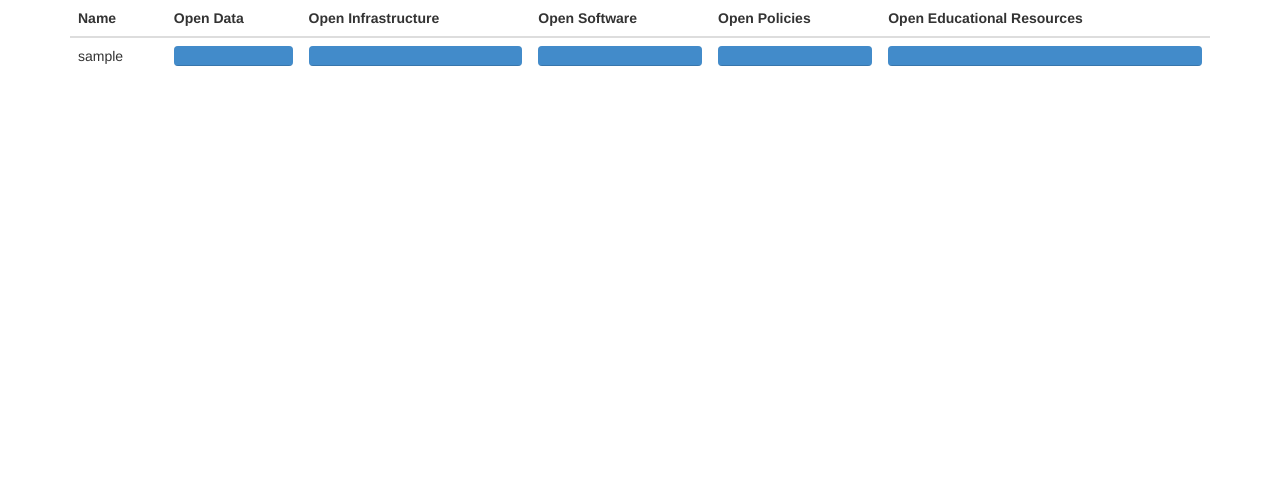
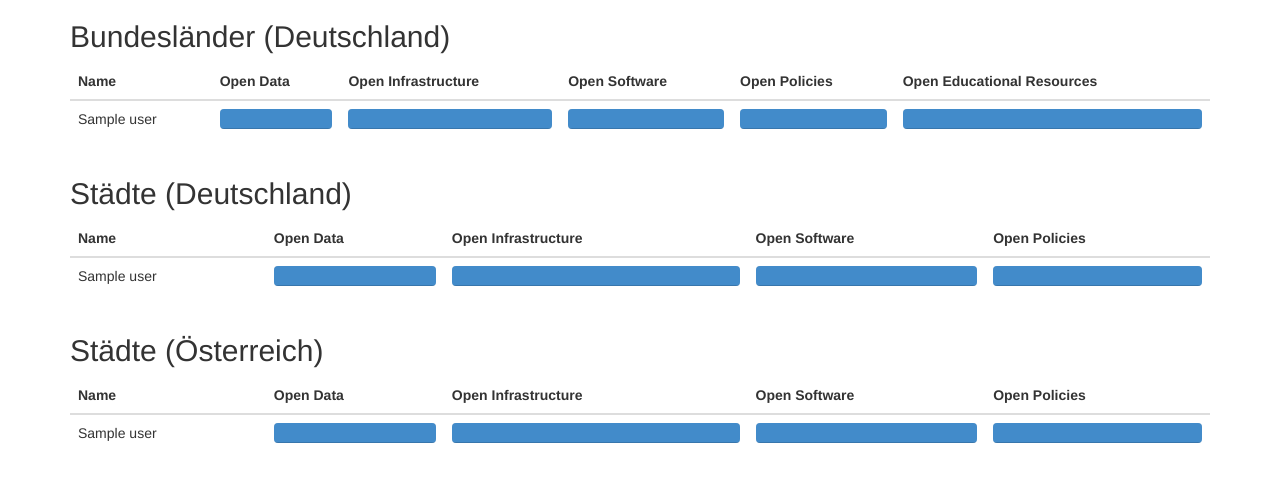
Before and after one commit to wmde/do-index, a Django app: template do-index/templates/status.html in a window 1280 px wide. Shown: the top 482 px of the page. Run offline with Django 3.2, Linux system fonts and the light colour scheme; tables that the repository leaves empty hold one stand-in row (values such as "Sample post"); the template is opened without the code that fills it: values that come from a table or form of the project are taken from there, most other values are stand-ins (such as "Sample title", 1, 10 or a date in 2020); parts of the project's set-up code (start-up, migrations or seed data) failed here and were passed over.

Commit message:
Status now shows areas and cities in .at/.de

```diff
--- a/do-index/cms/urls.py
+++ b/do-index/cms/urls.py
@@ -2,7 +2,7 @@ from __future__ import absolute_import
 
 from django.conf.urls.defaults import patterns, url
 
-from .views import home, login, finalize, preliminary, getPreliminary, overview, overview_public, update_ie
+from .views import home, login, finalize, preliminary, getPreliminary, overview, status, update_ie
 
 urlpatterns = patterns(
     "",
@@ -12,6 +12,6 @@ urlpatterns = patterns(
     url(r'^getPreliminary/$', getPreliminary),
     url(r'^login/$', login),
     url(r'^overview/$', overview),
-    url(r'^status/$', overview_public),
+    url(r'^status/$', status),
     url(r'^update-ie/$', update_ie),
     )
--- a/do-index/templates/status.html
+++ b/do-index/templates/status.html
@@ -8,6 +8,7 @@
   </head>
   <body>
     <div class="container">
+    <h2>Bundesländer (Deutschland)</h2>
     <table class="table table-hover">
         <thead>
           <tr>
@@ -20,7 +21,7 @@
           </tr>
         </thead>
         <tbody>
-	  {% for user in users %}
+	  {% for user in areas %}
           <tr>
             <td>{{user}}</td>
             <td>
@@ -62,6 +63,100 @@
 	{% endfor %}
         </tbody>
       </table>
+    <h2>Städte (Deutschland)</h2>
+    <table class="table table-hover">
+        <thead>
+          <tr>
+            <th>Name</th>
+            <th>Open Data</th>
+            <th>Open Infrastructure</th>
+            <th>Open Software</th>
+            <th>Open Policies</th>
+          </tr>
+        </thead>
+        <tbody>
+	  {% for user in cities_de %}
+          <tr>
+            <td>{{user}}</td>
+            <td>
+              <div class="progress ">
+                <div class="progress-bar progress-bar-{{stats|access:user|access:'od'}}" style="width:100%">
+                  <span class="sr-only">{{stats|access:user|access:'od'}}</span>
+                </div>
+              </div>
+            </td>
+            <td>
+              <div class="progress ">
+                <div class="progress-bar progress-bar-{{stats|access:user|access:'oi'}}" style="width:100%">
+                  <span class="sr-only">{{stats|access:user|access:'oi'}}</span>
+                </div>
+              </div>
+            </td>
+            <td>
+              <div class="progress ">
+                <div class="progress-bar progress-bar-{{stats|access:user|access:'os'}}" style="width:100%">
+                  <span class="sr-only">{{stats|access:user|access:'os'}}</span>
+                </div>
+              </div>
+            </td>
+            <td>
+              <div class="progress ">
+                <div class="progress-bar progress-bar-{{stats|access:user|access:'op'}}" style="width:100%">
+                  <span class="sr-only">{{stats|access:user|access:'op'}}</span>
+                </div>
+              </div>
+            </td>
+          </tr>
+	{% endfor %}
+        </tbody>
+      </table>
+    <h2>Städte (Österreich)</h2>
+    <table class="table table-hover">
+        <thead>
+          <tr>
+            <th>Name</th>
+            <th>Open Data</th>
+            <th>Open Infrastructure</th>
+            <th>Open Software</th>
+            <th>Open Policies</th>
+          </tr>
+        </thead>
+        <tbody>
+	  {% for user in cities_at %}
+          <tr>
+            <td>{{user}}</td>
+            <td>
+              <div class="progress ">
+                <div class="progress-bar progress-bar-{{stats|access:user|access:'od'}}" style="width:100%">
+                  <span class="sr-only">{{stats|access:user|access:'od'}}</span>
+                </div>
+              </div>
+            </td>
+            <td>
+              <div class="progress ">
+                <div class="progress-bar progress-bar-{{stats|access:user|access:'oi'}}" style="width:100%">
+                  <span class="sr-only">{{stats|access:user|access:'oi'}}</span>
+                </div>
+              </div>
+            </td>
+            <td>
+              <div class="progress ">
+                <div class="progress-bar progress-bar-{{stats|access:user|access:'os'}}" style="width:100%">
+                  <span class="sr-only">{{stats|access:user|access:'os'}}</span>
+                </div>
+              </div>
+            </td>
+            <td>
+              <div class="progress ">
+                <div class="progress-bar progress-bar-{{stats|access:user|access:'op'}}" style="width:100%">
+                  <span class="sr-only">{{stats|access:user|access:'op'}}</span>
+                </div>
+              </div>
+            </td>
+          </tr>
+	{% endfor %}
+        </tbody>
+      </table>
     </div>
     <script src="//code.jquery.com/jquery.js"></script>
     <script src="/media/bootstrap3/js/bootstrap.min.js"></script>
```
Also changed, not shown: do-index/cms/views.py (+8 -2 lines).
